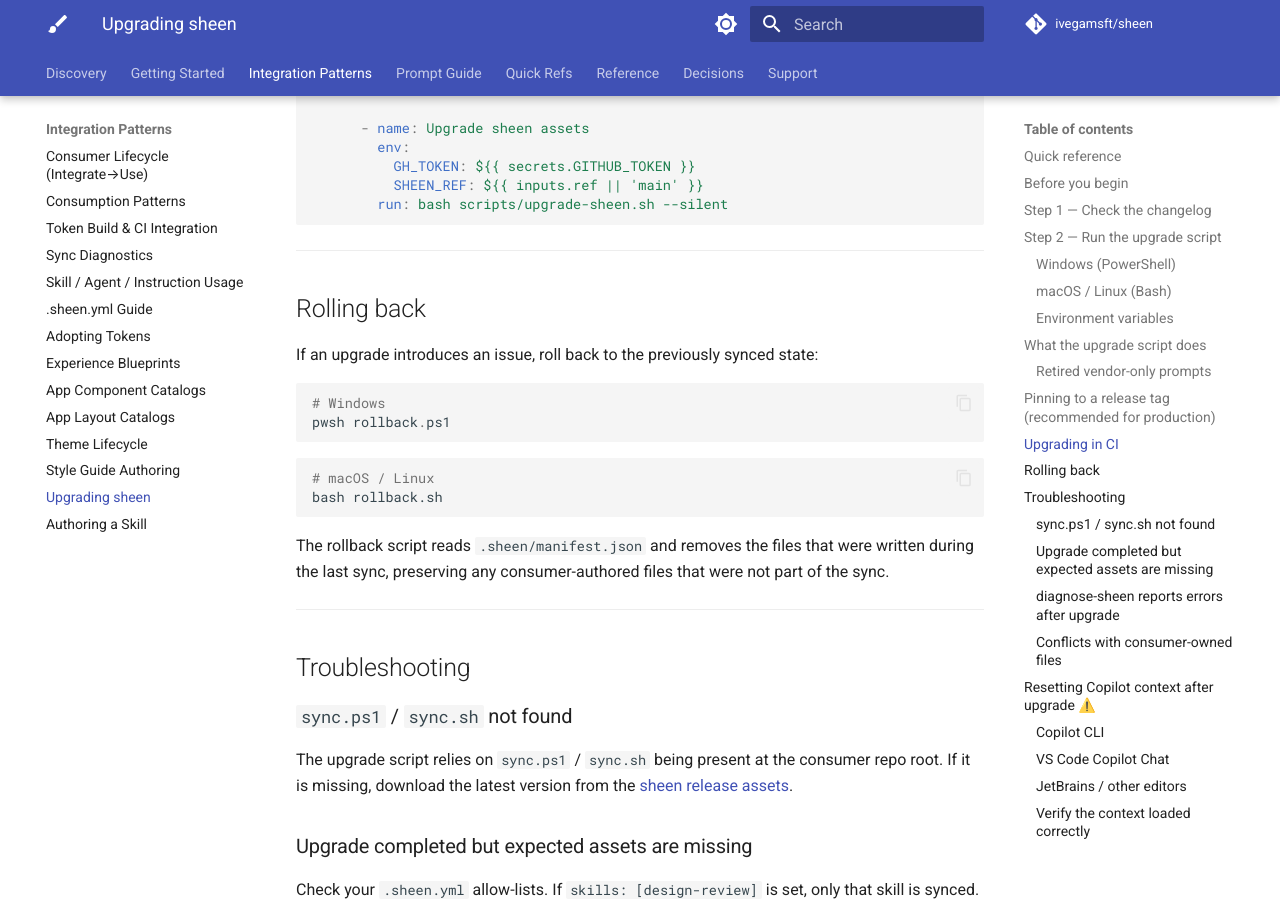
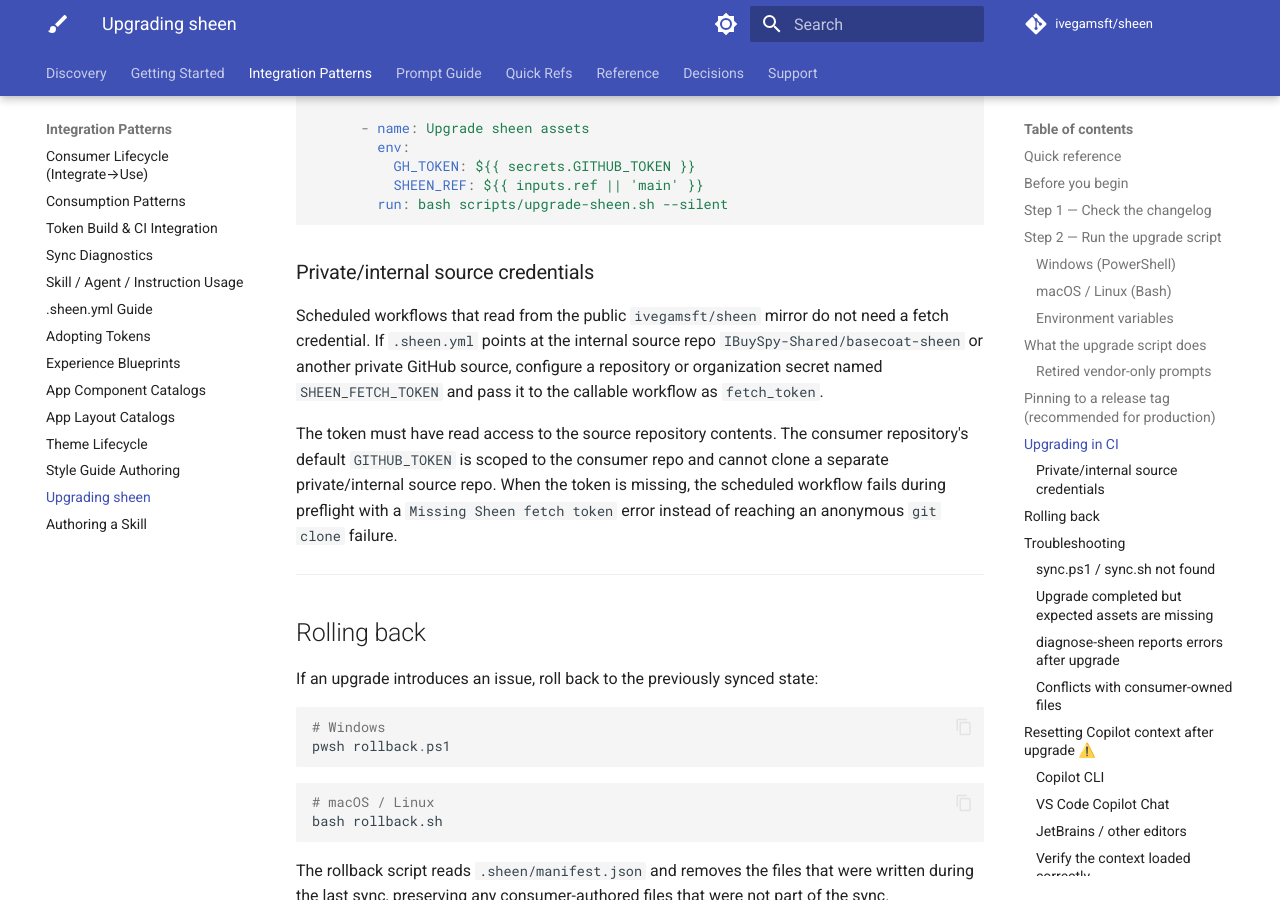
Before and after one commit to ivegamsft/sheen, an MkDocs documentation site: the page built from docs/guides/upgrading-sheen.md, in a window 1280 px wide and 900 px high, scrolled down 3883 px. Built offline with MkDocs 1.6.1 and Material for MkDocs 9.7.7, drawn with Linux system fonts in a browser that asks for light colours; comment, search, counter and statistics services are not loaded.

Commit message:
Fail fast for missing Sheen fetch tokens
Closes #256

Co-authored-by: Copilot <223556219+Copilot@users.noreply.github.com>
Copilot-Session: db7a79c5-a367-49f7-a304-543cd156b7d8

````diff
--- a/docs/guides/upgrading-sheen.md
+++ b/docs/guides/upgrading-sheen.md
@@ -165,6 +165,20 @@ jobs:
         run: bash scripts/upgrade-sheen.sh --silent
 ```
 
+### Private/internal source credentials
+
+Scheduled workflows that read from the public `ivegamsft/sheen` mirror do not
+need a fetch credential. If `.sheen.yml` points at the internal source repo
+`IBuySpy-Shared/basecoat-sheen` or another private GitHub source, configure a
+repository or organization secret named `SHEEN_FETCH_TOKEN` and pass it to the
+callable workflow as `fetch_token`.
+
+The token must have read access to the source repository contents. The
+consumer repository's default `GITHUB_TOKEN` is scoped to the consumer repo and
+cannot clone a separate private/internal source repo. When the token is missing,
+the scheduled workflow fails during preflight with a `Missing Sheen fetch token`
+error instead of reaching an anonymous `git clone` failure.
+
 ---
 
 ## Rolling back
````
Also changed, not shown: CHANGELOG.md (+4 -0 lines), 4 other files.
